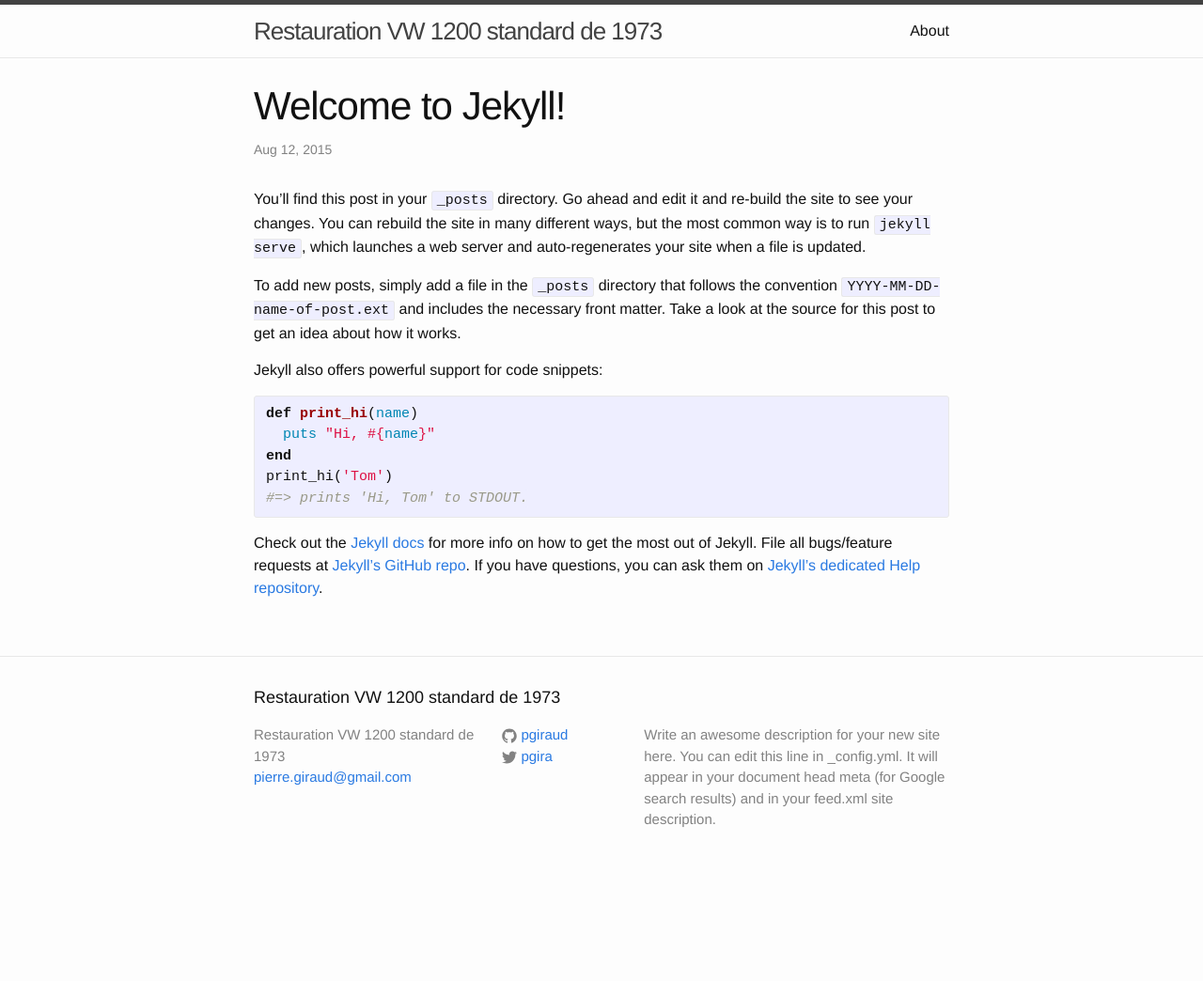
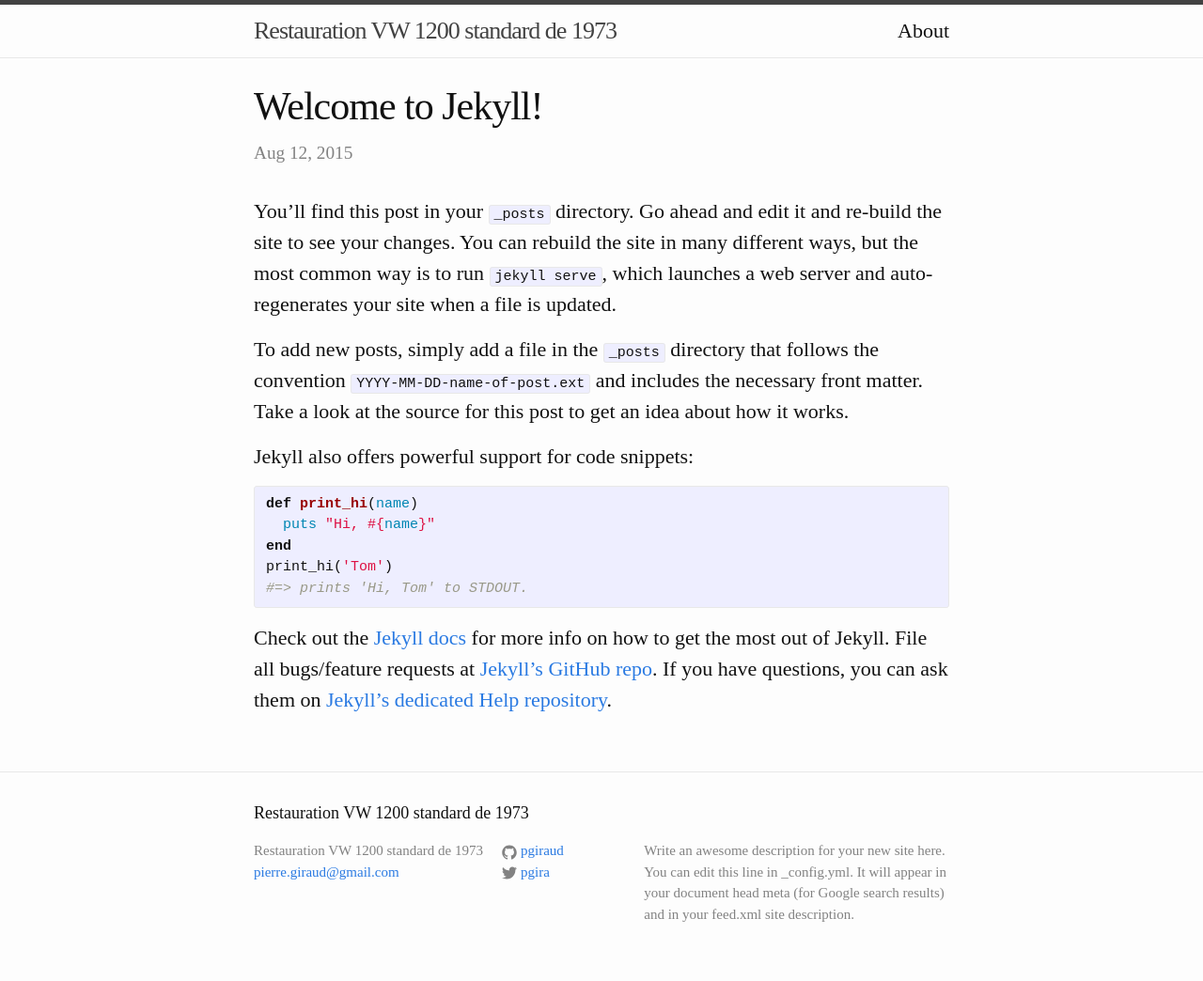
Before and after one commit to pgiraud/vw-1200-73-standard, a Jekyll site: the page built from _posts/2015-08-12-welcome-to-jekyll.markdown, in a window 1280 px wide. Shown: the whole page at 94% size. Built offline with Jekyll 4.4.1, drawn with Linux system fonts in a browser that asks for light colours; some web fonts are replaced; before the commit the page ends 944 px from its top, so only the background shows below that.

Commit message:
Adding some css

```diff
--- a/_includes/head.html
+++ b/_includes/head.html
@@ -9,4 +9,5 @@
   <link rel="stylesheet" href="{{ "/css/main.css" | prepend: site.baseurl }}">
   <link rel="canonical" href="{{ page.url | replace:'index.html','' | prepend: site.baseurl | prepend: site.url }}">
   <link rel="alternate" type="application/rss+xml" title="{{ site.title }}" href="{{ "/feed.xml" | prepend: site.baseurl | prepend: site.url }}" />
+  <link href='http://fonts.googleapis.com/css?family=Source+Serif+Pro' rel='stylesheet' type='text/css'>
 </head>
--- /dev/null
+++ b/_sass/_article.scss
@@ -0,0 +1,11 @@
+.post-content {
+    img {
+        border: 1px solid $grey-color-light;
+        padding: 10px;
+        border-radius: 10px;
+        box-shadow: $grey-color 0 0 10px;
+        margin-left: auto;
+        margin-right: auto;
+        display: block;
+    }
+}
--- a/_sass/_base.scss
+++ b/_sass/_base.scss
@@ -17,7 +17,7 @@ body {
     font-family: $base-font-family;
     font-size: $base-font-size;
     line-height: $base-line-height;
-    font-weight: 300;
+    font-weight: 400;
     color: $text-color;
     background-color: $background-color;
     -webkit-text-size-adjust: 100%;
@@ -111,7 +111,6 @@ blockquote {
     color: $grey-color;
     border-left: 4px solid $grey-color-light;
     padding-left: $spacing-unit / 2;
-    font-size: 18px;
     letter-spacing: -1px;
     font-style: italic;
 
--- a/css/main.scss
+++ b/css/main.scss
@@ -6,8 +6,8 @@
 
 
 // Our variables
-$base-font-family: Helvetica, Arial, sans-serif;
-$base-font-size:   16px;
+$base-font-family: "Source Serif Pro", serif;
+$base-font-size:   22px;
 $small-font-size:  $base-font-size * 0.875;
 $base-line-height: 1.5;
 
@@ -48,5 +48,6 @@ $on-laptop:        800px;
 @import
         "base",
         "layout",
-        "syntax-highlighting"
+        "syntax-highlighting",
+        "article"
 ;
```
Also changed, not shown: _posts/2015-08-03-photos-avant.markdown (added, +15 -0 lines), _sass/_base.css (added, +71 -0 lines), css/main.css (added, +46 -0 lines).
